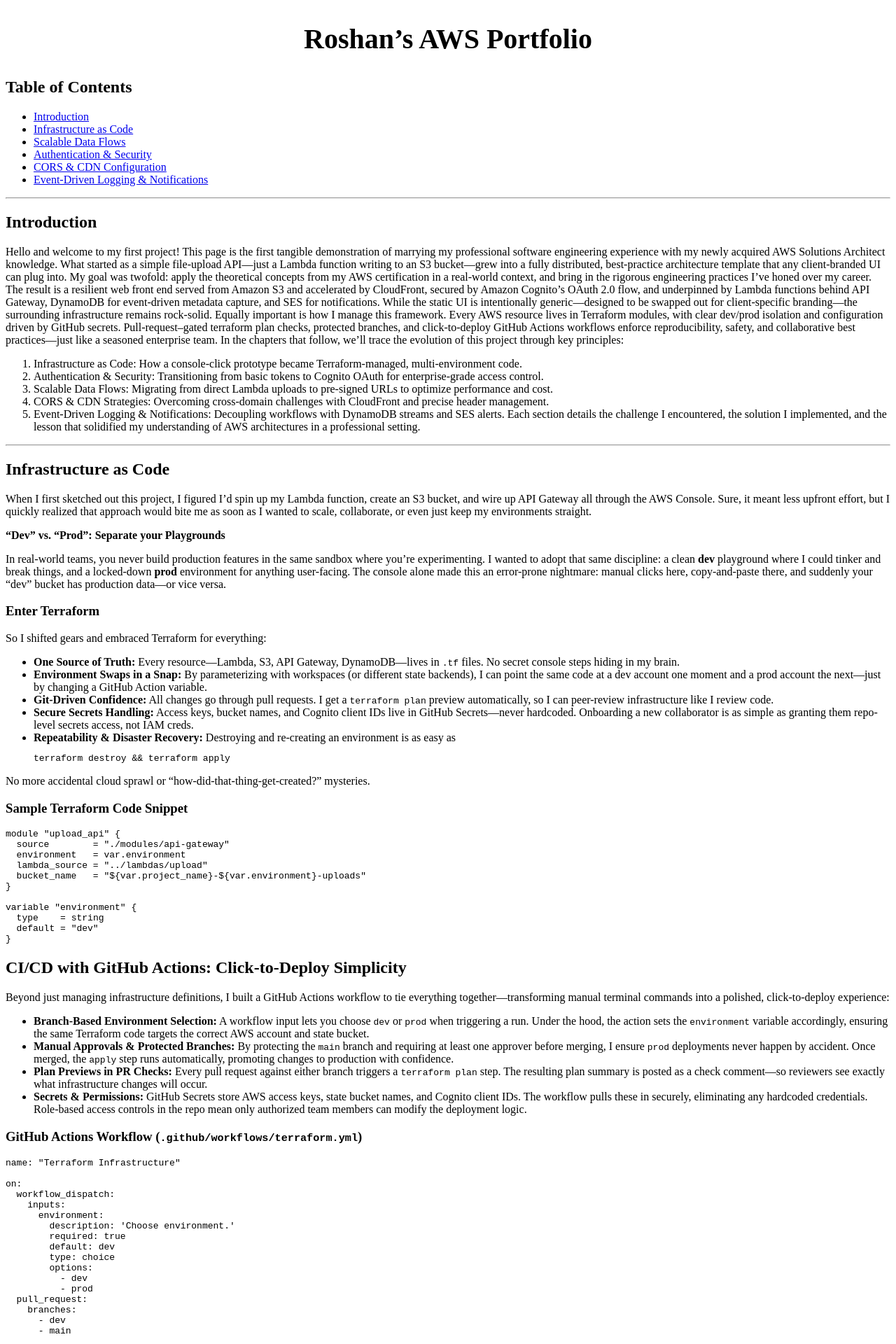
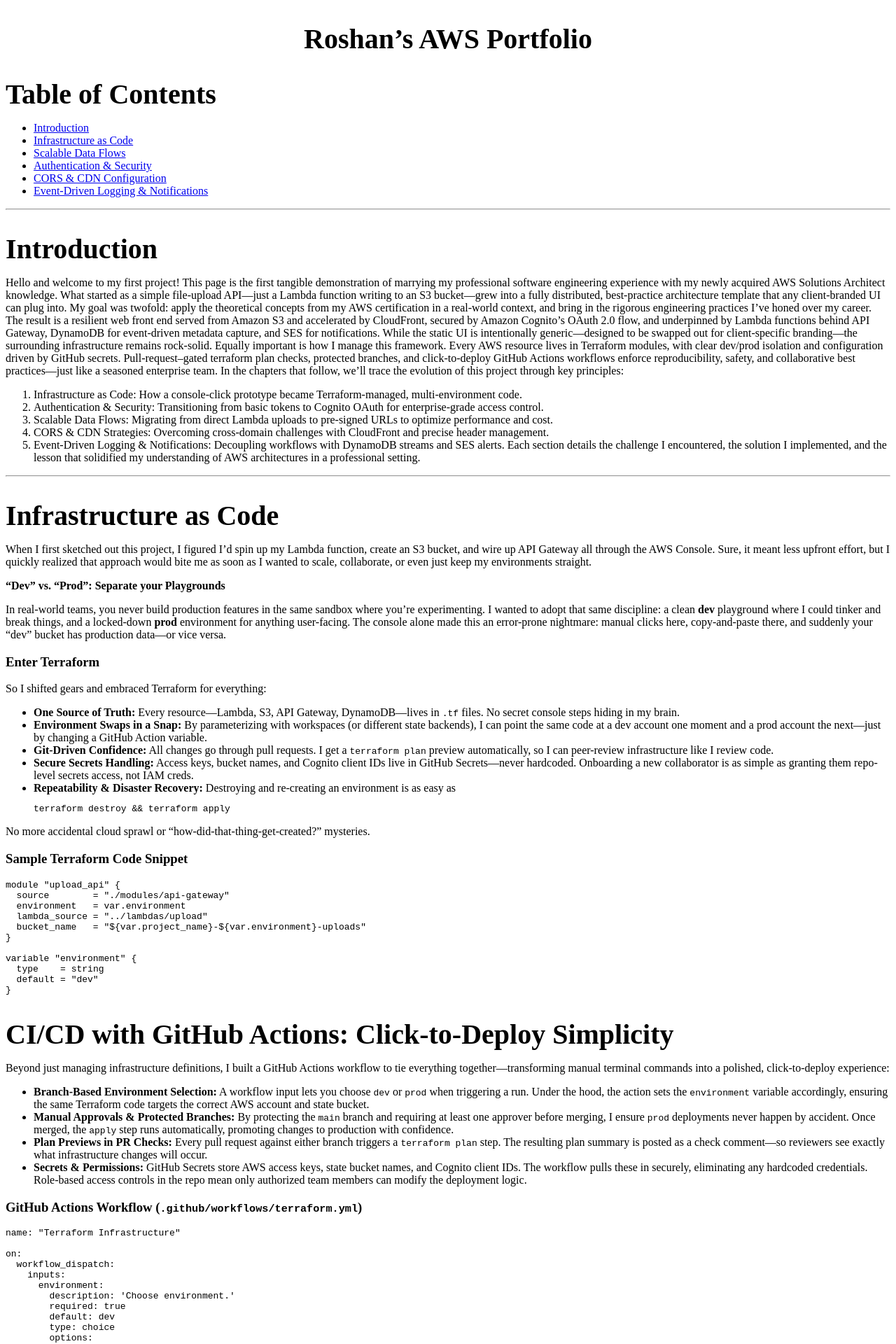
Before and after one commit to Roshan-AWS-Personal/roshan-aws-personal.github.io, a Jekyll site: the page built from index.md, in a window 1280 px wide. Shown: the top 1920 px of the page at 70% size. Built offline with Jekyll 4.4.1, drawn with Linux system fonts in a browser that asks for light colours; our own code applies the rules of GitHub Pages for plain Markdown files.

Commit message:
increased size of headers

```diff
--- a/assets/css/styles.css
+++ b/assets/css/styles.css
@@ -8,3 +8,10 @@
   font-size: 2.5rem;
   /* Optional: adjust color, font-weight, etc. */
 }
+
+/* Make all section titles bigger */
+.content h2 {
+  font-size: 2.5rem;    /* adjust this value as you like */
+  margin-top: 2rem;
+  margin-bottom: 1rem;
+}
```
